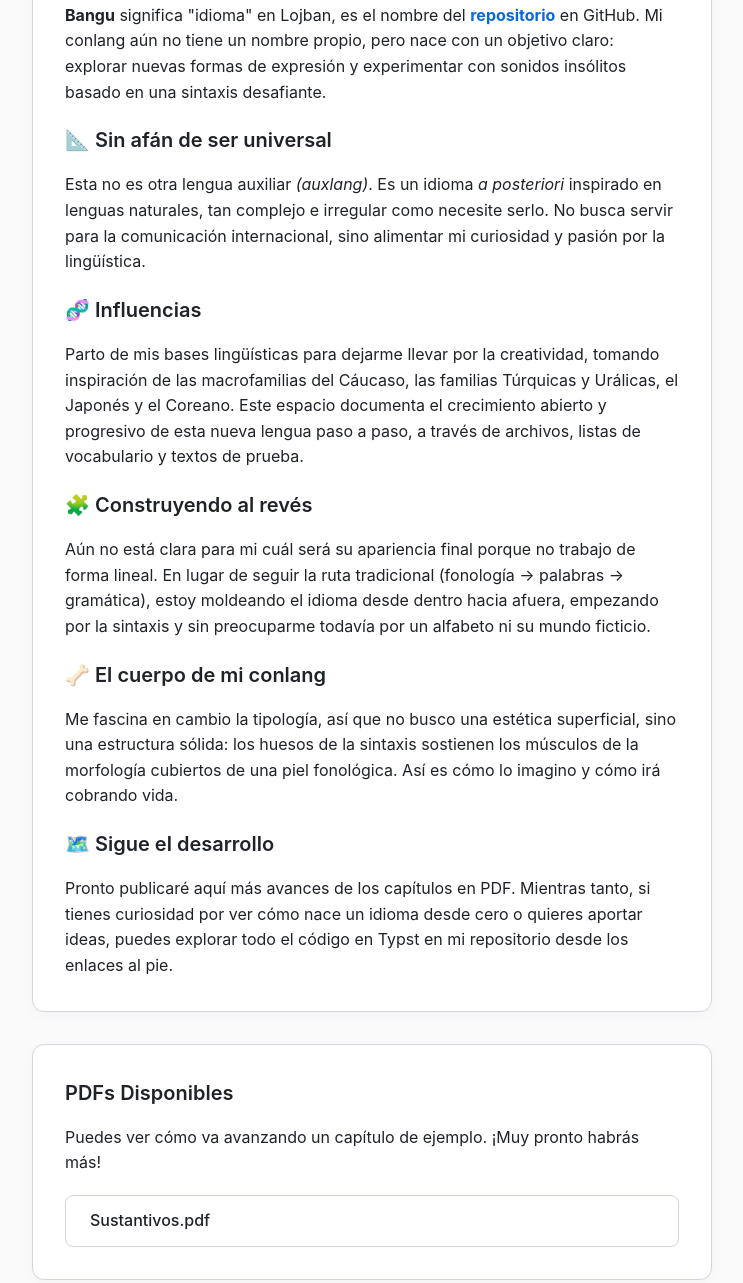
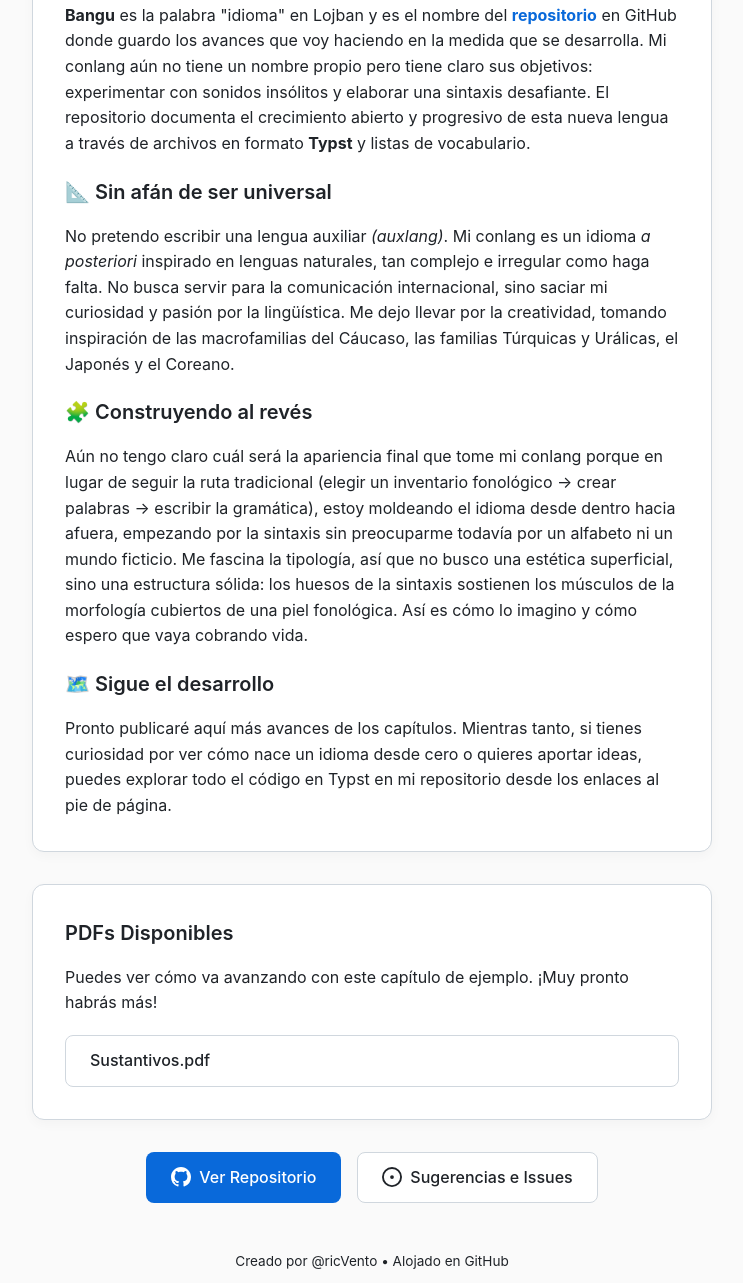
Before and after one commit to ricVento/bangu, a plain HTML site: page index.html in a window 1280 px wide. Shown: the part 380-1663 px from the top of the page, without its empty margins (268-1011 px from the left). Drawn offline with Linux system fonts and the light colour scheme.

Commit message:
fix: edita index

```diff
--- a/index.html
+++ b/index.html
@@ -218,28 +218,22 @@
 
         <section class="card">
             <h2>🧭 El punto de partida</h2>
-            <p><strong>Bangu</strong> significa "idioma" en Lojban, es el nombre del <a href="https://github.com/ricVento/bangu/" target="_blank" rel="noopener noreferrer" class="link-color">repositorio</a> en GitHub. Mi conlang aún no tiene un nombre propio, pero nace con un objetivo claro: explorar nuevas formas de expresión y experimentar con sonidos insólitos basado en una sintaxis desafiante.</p>
+            <p><strong>Bangu</strong> es la palabra "idioma" en Lojban y es el nombre del <a href="https://github.com/ricVento/bangu/" target="_blank" rel="noopener noreferrer" class="link-color">repositorio</a> en GitHub donde guardo los avances que voy haciendo en la medida que se desarrolla. Mi conlang aún no tiene un nombre propio pero tiene claro sus objetivos: experimentar con sonidos insólitos y elaborar una sintaxis desafiante. El repositorio documenta el crecimiento abierto y progresivo de esta nueva lengua a través de archivos en formato <strong>Typst</strong> y listas de vocabulario.</p>
 
             <h2>📐 Sin afán de ser universal</h2>
-            <p>Esta no es otra lengua auxiliar <em>(auxlang)</em>. Es un idioma <em>a posteriori</em> inspirado en lenguas naturales, tan complejo e irregular como necesite serlo. No busca servir para la comunicación internacional, sino alimentar mi curiosidad y pasión por la lingüística.
-
-			<h2>🧬 Influencias</h2>
-            <p>Parto de mis bases lingüísticas para dejarme llevar por la creatividad, tomando inspiración de las macrofamilias del Cáucaso, las familias Túrquicas y Urálicas, el Japonés y el Coreano. Este espacio documenta el crecimiento abierto y progresivo de esta nueva lengua paso a paso, a través de archivos, listas de vocabulario y textos de prueba.</p>
+            <p>No pretendo escribir una lengua auxiliar <em>(auxlang)</em>. Mi conlang es un idioma <em>a posteriori</em> inspirado en lenguas naturales, tan complejo e irregular como haga falta. No busca servir para la comunicación internacional, sino saciar mi curiosidad y pasión por la lingüística. Me dejo llevar por la creatividad, tomando inspiración de las macrofamilias del Cáucaso, las familias Túrquicas y Urálicas, el Japonés y el Coreano.</p>
 
 			<h2>🧩 Construyendo al revés</h2>
-            <p>Aún no está clara para mi cuál será su apariencia final porque no trabajo de forma lineal. En lugar de seguir la ruta tradicional (fonología → palabras → gramática), estoy moldeando el idioma desde dentro hacia afuera, empezando por la sintaxis y sin preocuparme todavía por un alfabeto ni su mundo ficticio.</p>
-
-            <h2>🦴 El cuerpo de mi conlang</h2>
-            <p>Me fascina en cambio la tipología, así que no busco una estética superficial, sino una estructura sólida: los huesos de la sintaxis sostienen los músculos de la morfología cubiertos de una piel fonológica. Así es cómo lo imagino y cómo irá cobrando vida.</p>
+            <p>Aún no tengo claro cuál será la apariencia final que tome mi conlang porque en lugar de seguir la ruta tradicional (elegir un inventario fonológico → crear palabras → escribir la gramática), estoy moldeando el idioma desde dentro hacia afuera, empezando por la sintaxis sin preocuparme todavía por un alfabeto ni un mundo ficticio. Me fascina la tipología, así que no busco una estética superficial, sino una estructura sólida: los huesos de la sintaxis sostienen los músculos de la morfología cubiertos de una piel fonológica. Así es cómo lo imagino y cómo espero que vaya cobrando vida.</p>
 
 			<h2>🗺️ Sigue el desarrollo</h2>
-			<p>Pronto publicaré aquí más avances de los capítulos en PDF. Mientras tanto, si tienes curiosidad por ver cómo nace un idioma desde cero o quieres aportar ideas, puedes explorar todo el código en Typst en mi repositorio desde los enlaces al pie.</p>
+			<p>Pronto publicaré aquí más avances de los capítulos. Mientras tanto, si tienes curiosidad por ver cómo nace un idioma desde cero o quieres aportar ideas, puedes explorar todo el código en Typst en mi repositorio desde los enlaces al pie de página.</p>
         </section>
 
         <!-- Sección de lista de enlaces para descargar PDFs -->
         <section id="descarga-pdfs" class="card">
             <h2>PDFs Disponibles</h2>
-            <p>Puedes ver cómo va avanzando un capítulo de ejemplo. ¡Muy pronto habrás más!</p>
+            <p>Puedes ver cómo va avanzando con este capítulo de ejemplo. ¡Muy pronto habrás más!</p>
             <ul class="pdf-list">
                 <li><a href="pdfs/sustantivos.pdf" class="btn btn-secondary" download="Bangu_Sustantivos.pdf">Sustantivos.pdf</a></li>
             </ul>
```
